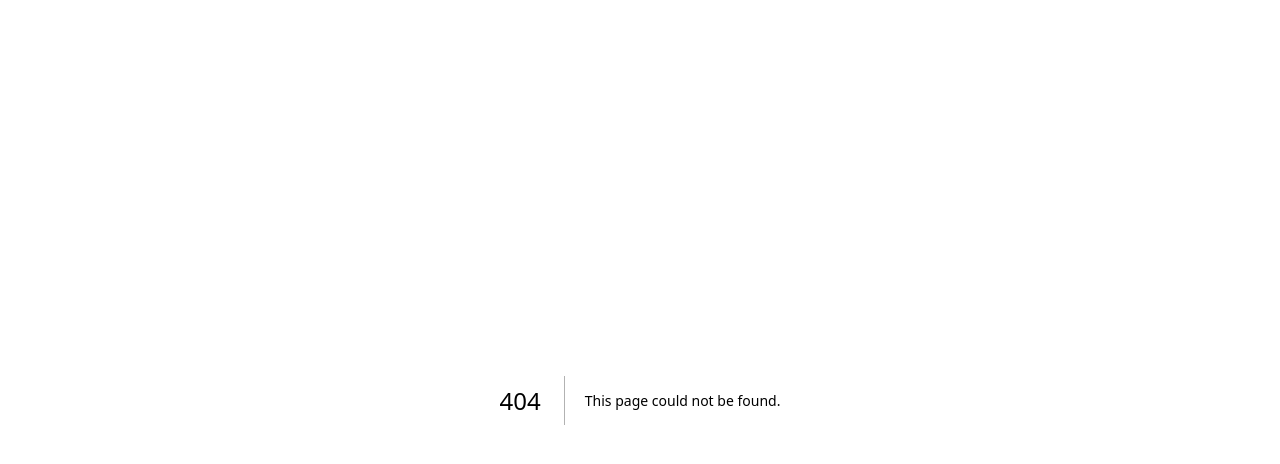
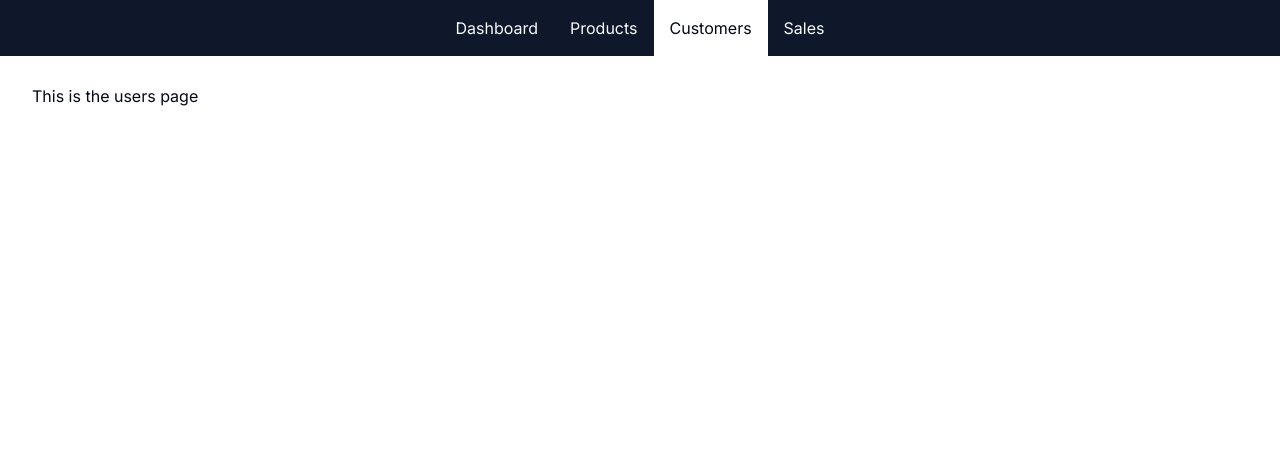
Before and after one commit to niklonberg/next-js-ecommerce-mvp, a Next.js app: page /admin/users in a window 1280 px wide. Before the commit this address had no page. Shown: the top 464 px of the page. Built offline with nearby package versions, Linux system fonts and the light colour scheme.

Commit message:
add users (customers) page

```diff
--- /dev/null
+++ b/src/app/admin/users/page.tsx
@@ -0,0 +1,3 @@
+export default function UsersPage() {
+  return <h1>This is the users page</h1>;
+}
```
